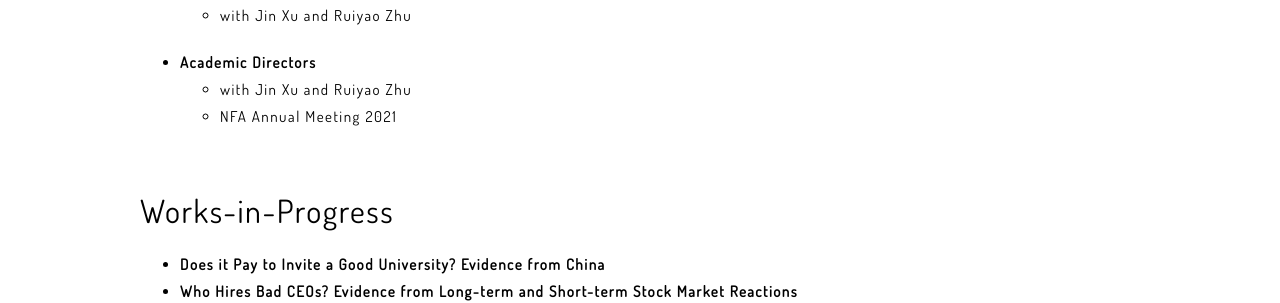
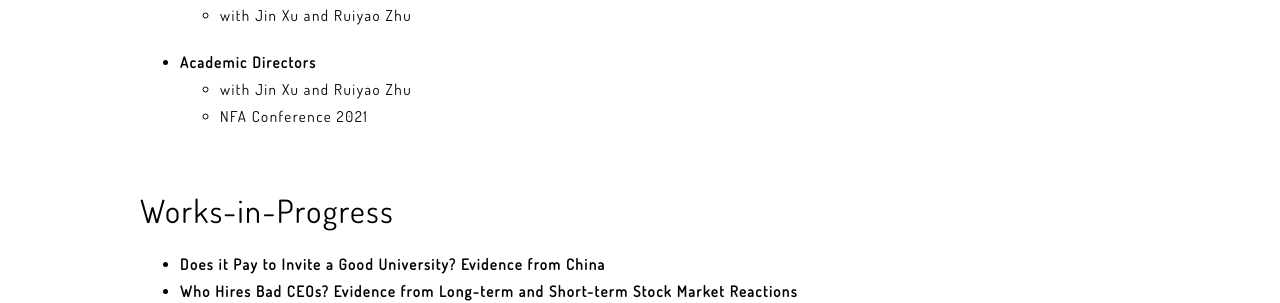
Before and after one commit to xieyutongcn/xieyutongcn.github.io, a Jekyll site: the page built from Research.html, in a window 1280 px wide. Shown: the part 456-759 px from the top of the page. Built offline with Jekyll 4.4.1, drawn with Linux system fonts in a browser that asks for light colours.

Commit message:
Update Research.html

```diff
--- a/Research.html
+++ b/Research.html
@@ -25,7 +25,7 @@ layout: default
             <li><strong>Academic Directors</strong></li>
             <ul>
                 <li>with Jin Xu and Ruiyao Zhu</li>
-                <li>NFA Annual Meeting 2021</li>
+                <li>NFA Conference 2021</li>
             </ul>
         </ul>
         <h1>Works-in-Progress</h1>
```
